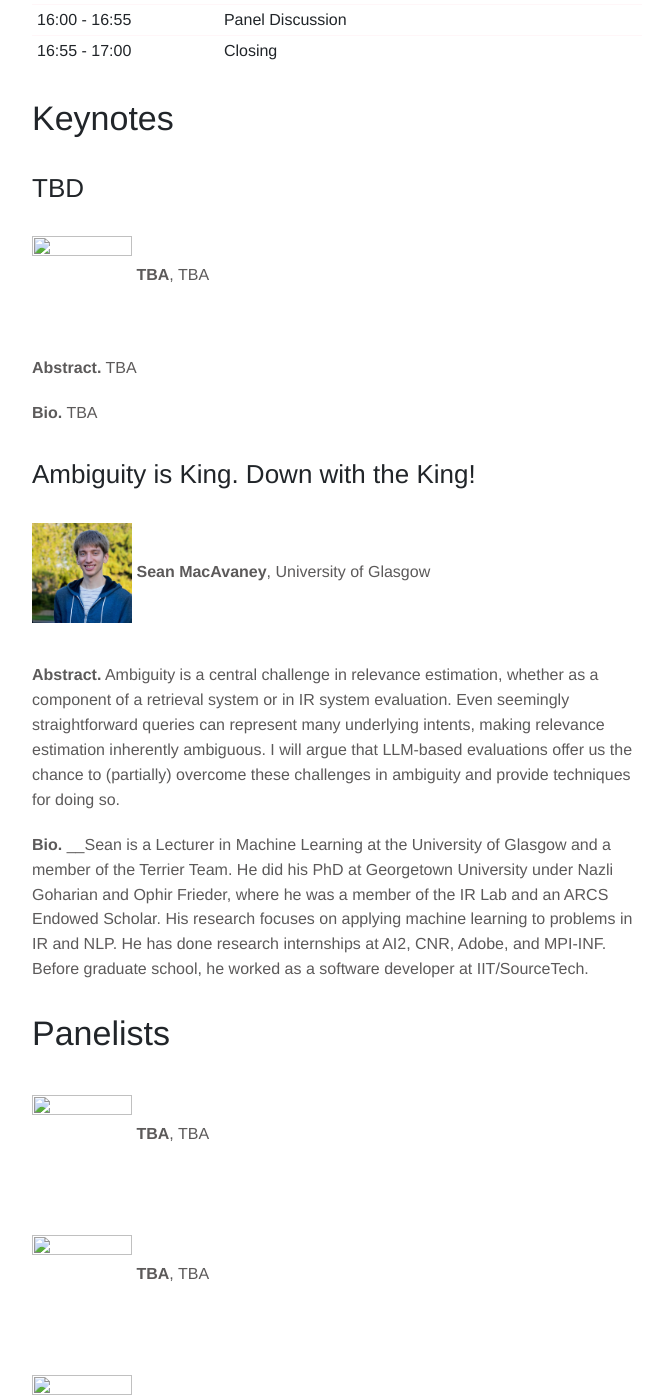
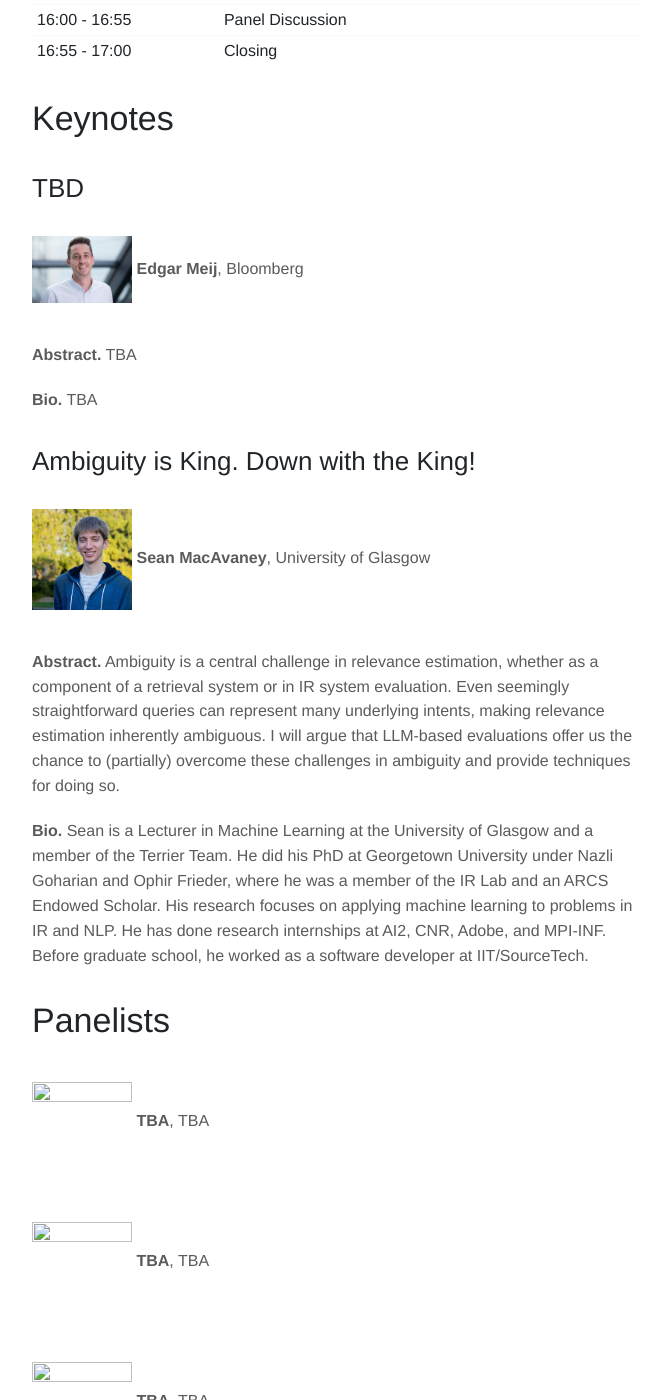
Before and after one commit to llm4eval/WSDM2025, a Jekyll site: the page built from program.md, in a window 1280 px wide and 1400 px high, scrolled down 820 px. Shown: the whole window, without its empty margins (143-806 px from the left). Built offline with Jekyll 4.4.1, drawn with Linux system fonts in a browser that asks for light colours.

Commit message:
adding 1st keynote speaker

```diff
--- a/program.md
+++ b/program.md
@@ -31,7 +31,7 @@ LLM4Eval is colocated with WSDM 2025 in Hannover, Germany and takes place on Mar
 
 ## TBD
 
-<img style="vertical-align:middle" width="100px" height="80px" src="#"/> __TBA__, TBA
+<img style="vertical-align:middle" width="100px" height="80px" src="../images/team/edgar.jpeg"/> __Edgar Meij__, Bloomberg
 
 __Abstract.__ TBA
 
@@ -43,7 +43,7 @@ __Bio.__ TBA
 
 __Abstract.__ Ambiguity is a central challenge in relevance estimation, whether as a component of a retrieval system or in IR system evaluation. Even seemingly straightforward queries can represent many underlying intents, making relevance estimation inherently ambiguous. I will argue that LLM-based evaluations offer us the chance to (partially) overcome these challenges in ambiguity and provide techniques for doing so.
 
-__Bio.__ __Sean is a Lecturer in Machine Learning at the University of Glasgow and a member of the Terrier Team. He did his PhD at Georgetown University under Nazli Goharian and Ophir Frieder, where he was a member of the IR Lab and an ARCS Endowed Scholar. His research focuses on applying machine learning to problems in IR and NLP. He has done research internships at AI2, CNR, Adobe, and MPI-INF. Before graduate school, he worked as a software developer at IIT/SourceTech.
+__Bio.__ Sean is a Lecturer in Machine Learning at the University of Glasgow and a member of the Terrier Team. He did his PhD at Georgetown University under Nazli Goharian and Ophir Frieder, where he was a member of the IR Lab and an ARCS Endowed Scholar. His research focuses on applying machine learning to problems in IR and NLP. He has done research internships at AI2, CNR, Adobe, and MPI-INF. Before graduate school, he worked as a software developer at IIT/SourceTech.
 
 # Panelists
 
```
Also changed, not shown: images/team/don.png (deleted), images/team/don1.png (deleted), images/team/edgar.jpeg (added), 1 other file.
